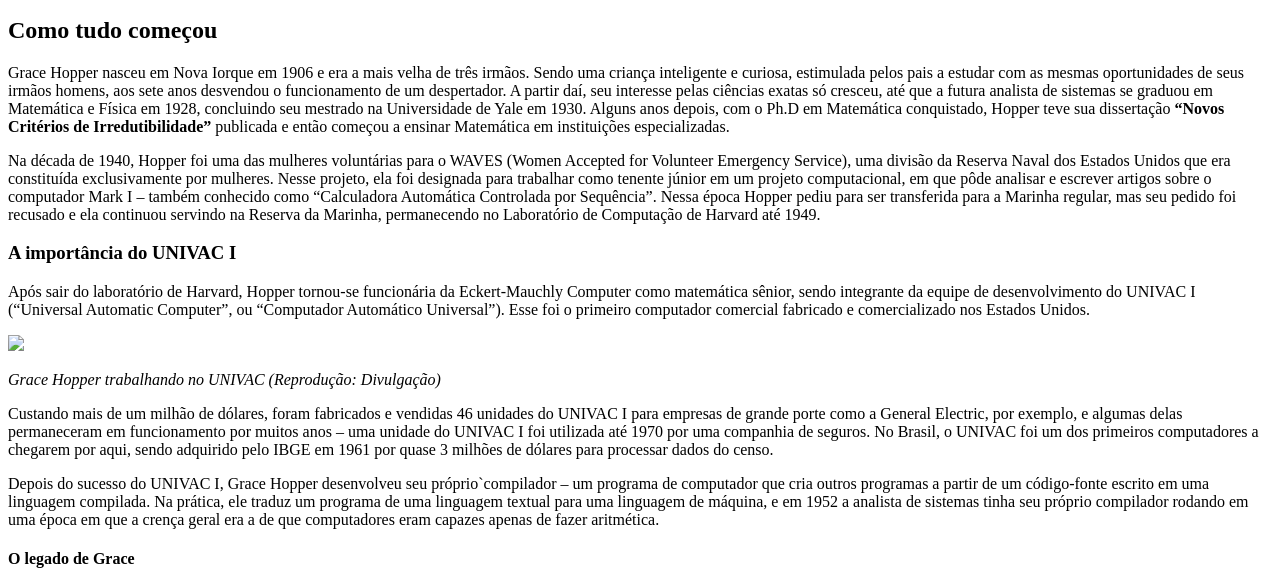
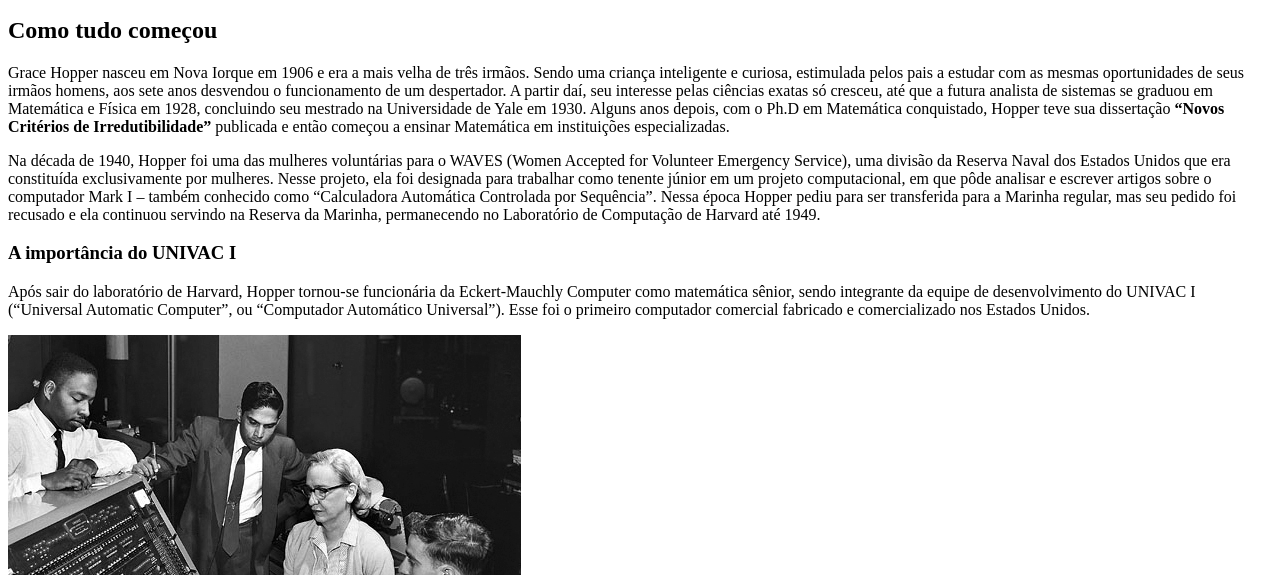
Before and after one commit to airenata/exe_1, a plain HTML site: page exe_3/grace.html in a window 1280 px wide. Shown: the part 225-800 px from the top of the page. Drawn offline with Linux system fonts and the light colour scheme.

Commit message:
Update grace.html

```diff
--- a/exe_3/grace.html
+++ b/exe_3/grace.html
@@ -39,7 +39,7 @@
 		Após sair do laboratório de Harvard, Hopper tornou-se funcionária da Eckert-Mauchly Computer como matemática sênior, sendo integrante da equipe de desenvolvimento do UNIVAC I (“Universal Automatic Computer”, ou “Computador Automático Universal”). Esse foi o primeiro computador comercial fabricado e comercializado nos Estados Unidos.
 	</p>
 
-	<img src="grace-hopper-and-UNIVAC-computer.jpg">
+	<img src="img/grace-hopper-and-UNIVAC-computer.jpg">
 
 	<p>
 		<em> Grace Hopper trabalhando no UNIVAC (Reprodução: Divulgação)</em>
```
